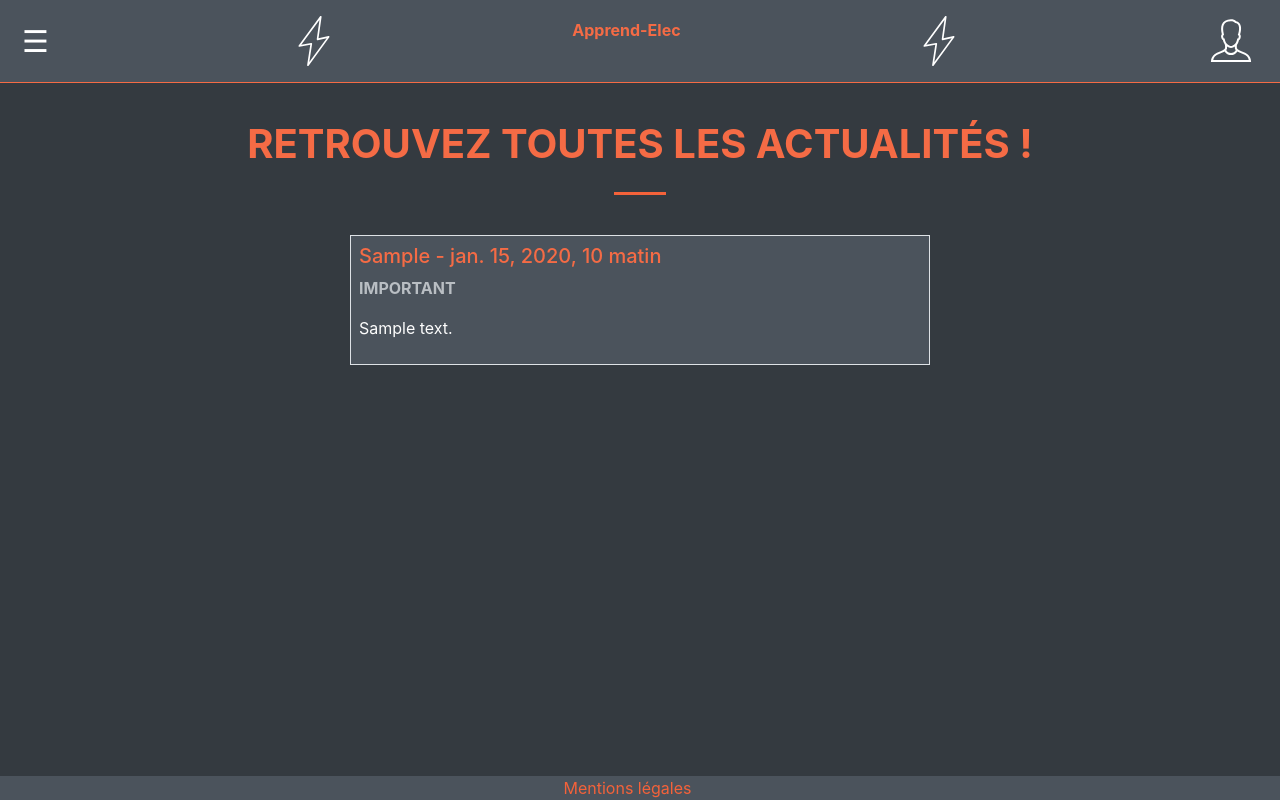
After one commit to Frantz680/Site-elec, a Django app: page /actualite/ in a window 1280 px wide. The commit adds this page. Run offline with Django 3.2, Linux system fonts and the light colour scheme; tables that the repository leaves empty hold one stand-in row (values such as "Sample post"); grey boxes marked "Sample" are stand-in pictures; some libraries are stand-ins or nearby versions.

Commit message:
Ajout actualitées

```diff
--- /dev/null
+++ b/home/templates/home/all_actu.html
@@ -0,0 +1,51 @@
+{% extends 'template_base.html' %}
+
+{% load static %}
+
+{% block title %}Apprend-elec{% endblock %}
+
+{% block contenu %}
+
+<!--Top of page-->
+<div class="masthead-lumiere-home col-lg-12" id="myOverlay">>
+    <div class="row align-items-center justify-content-center mt-5 text-center">
+      <div class="col-lg-10 mt-5 align-self-end">
+          <h1 class="text-uppercase font-weight-bold title_orange_home">Retrouvez toutes les actualités !</h1>
+          <hr class="divider my-4" />
+      </div>
+    </div>
+
+  {% if user.is_superuser %}
+
+    <a href="{% url 'add_actu' %}" class="btn btn-primary mt-2" role="button">
+      Ajouter du contenu sur l'actualités
+    </a>
+
+  {% endif %}
+
+    <div class="row align-items-center justify-content-center">
+        <div class="col-lg-6 mb-5">
+
+            {% for actu in actualites %}
+
+            <div class="mt-3 mb-3">
+                <div class="p-2 border bg-dark-sombre">
+                    <h5 class="title_orange">{{ actu.user}} - {{ actu.date_added}}</h5>
+                    {% if actu.nom_actu == "1" %}
+                    <p class="text-uppercase text-clair-actu font-weight-bold">Mise à jour</p>
+                    {% elif actu.nom_actu == "2" %}
+                    <p class="text-uppercase text-clair-actu font-weight-bold">Prochainement</p>
+                    {% else %}
+                    <p class="text-uppercase text-clair-actu font-weight-bold">Important</p>
+                    {% endif %}
+                    <p class="">{{ actu.contenu }}</p>
+                </div>
+            </div>
+
+            {% endfor %}
+
+        </div>
+    </div>
+</div>
+
+{% endblock contenu %}
--- a/home/urls.py
+++ b/home/urls.py
@@ -2,7 +2,7 @@ from django.urls import path, include
 from django.conf.urls.static import static
 from django.conf import settings
 
-from home.views import home, add, add_cat, add_picture_carrousel, ml, add_actu
+from home.views import home, add, add_cat, add_picture_carrousel, ml, add_actu, all_actu
 
 urlpatterns = [
     path('', home, name='home'),
@@ -11,6 +11,7 @@ urlpatterns = [
     path('add_cat/', add_cat, name='add_cat'),
     path('add_picture/', add_picture_carrousel, name='add_picture_carrousel'),
     path('add_actualites/', add_actu, name='add_actu'),
+    path('actualite/', all_actu, name='all_actu'),
     path('articles/', include('articles.urls')),
     path('captcha/', include('captcha.urls')),
 ]
--- a/home/views.py
+++ b/home/views.py
@@ -30,7 +30,7 @@ def home(request):
     sous_categorys = Sous_Category.objects.all()
     categorys = Category.objects.all()
 
-    actualites = Actualites.objects.all()
+    actualites = Actualites.objects.all()[:5]
 
     pictures = PictureCarrousel.objects.all()
 
@@ -133,3 +133,14 @@ def add_actu(request):
 
     return render(request, "home/add_actu.html", {'form': form, 'picture_user': picture_user,
      'sous_categorys': sous_categorys, "categorys": categorys, "actualites": actualites})
+
+def all_actu(request):
+
+    categorys = Category.objects.all()
+    sous_categorys = Sous_Category.objects.all()
+    actualites = Actualites.objects.all().order_by("-date_added")
+
+    picture_user = request_user_avatar(request)
+
+    return render(request, "home/all_actu.html", {'picture_user': picture_user,
+    'sous_categorys': sous_categorys, "categorys": categorys, "actualites": actualites})
```
Also changed, not shown: home/templates/home/index.html (+7 -1 lines).
